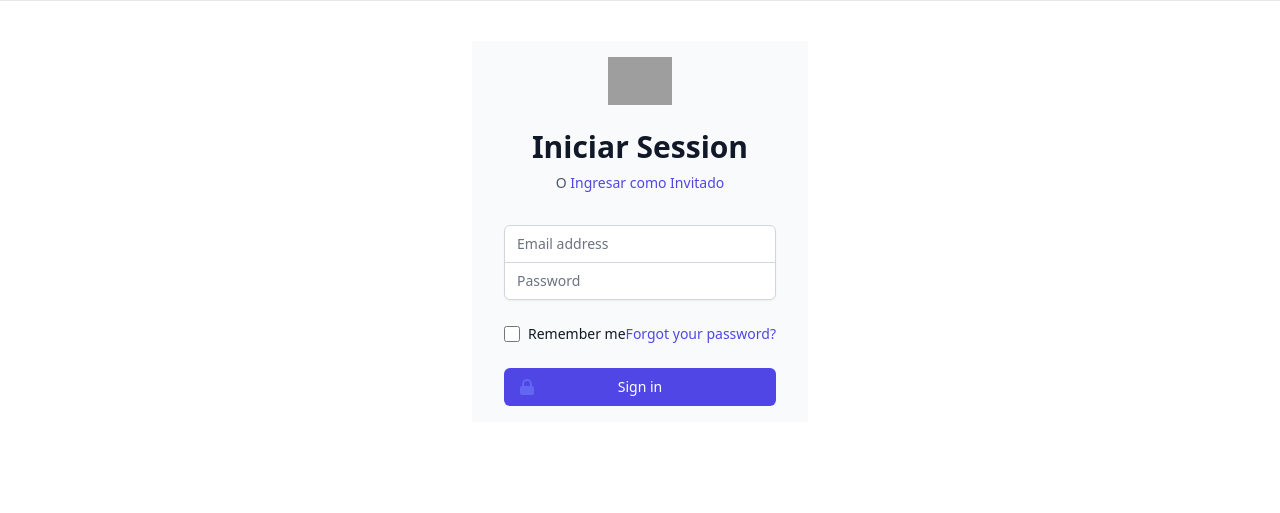
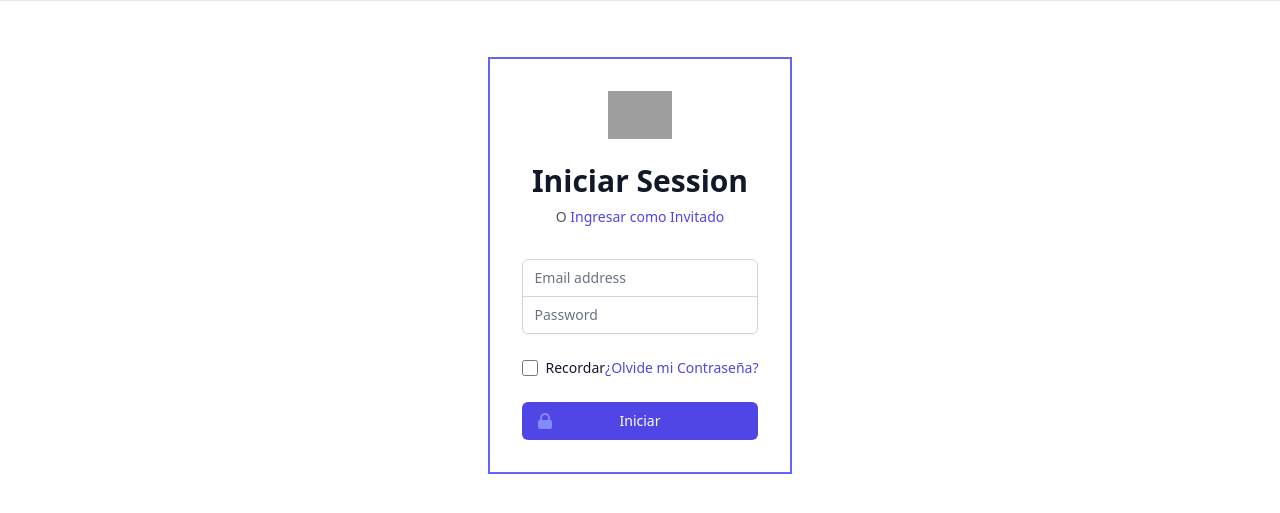
Before and after one commit to zxeveroxz/server, a CodeIgniter 4 app: template app/Views/Admin/login/contenido.php in a window 1280 px wide. Shown: the part 96-609 px from the top of the page. Run offline with PHP 8.4 and a stand-in for CodeIgniter, Linux system fonts and the light colour scheme; the template is opened without the code that fills it, so the values that code supplies are empty; some libraries are stand-ins or nearby versions; grey boxes are pictures that could not be loaded.

Commit message:
formuilario de login

```diff
--- a/app/Views/Admin/login/contenido.php
+++ b/app/Views/Admin/login/contenido.php
@@ -10,8 +10,8 @@ Identificacion - 2023
     <div class="container px-2 py-0 mx-auto">
 
 
-        <div class="flex items-center justify-center bg-gray-50 py-4 px-4 sm:px-6 lg:px-8">
-            <div class="max-w-md w-full space-y-8">
+        <div class="flex items-center justify-center  py-4 px-4 sm:px-6 lg:px-8">
+            <div class="max-w-md w-full  border-2 border-indigo-500 p-8">
                 <div>
                     <img class="mx-auto h-12 w-auto" src="https://tailwindui.com/img/logos/workflow-mark-indigo-600.svg" alt="Workflow">
                     <h2 class="mt-6 text-center text-3xl font-extrabold text-gray-900">
@@ -41,26 +41,26 @@ Identificacion - 2023
                         <div class="flex items-center">
                             <input id="remember_me" name="remember_me" type="checkbox" class="h-4 w-4 text-indigo-600 focus:ring-indigo-500 border-gray-300 rounded">
                             <label for="remember_me" class="ml-2 block text-sm text-gray-900">
-                                Remember me
+                                Recordar
                             </label>
                         </div>
 
                         <div class="text-sm">
                             <a href="#" class="font-medium text-indigo-600 hover:text-indigo-500">
-                                Forgot your password?
+                                ¿Olvide mi Contraseña?
                             </a>
                         </div>
                     </div>
 
                     <div>
-                        <button type="submit" class="group relative w-full flex justify-center py-2 px-4 border border-transparent text-sm font-medium rounded-md text-white bg-indigo-600 hover:bg-indigo-700 focus:outline-none focus:ring-2 focus:ring-offset-2 focus:ring-indigo-500">
+                        <button type="submit" class="group relative w-full flex justify-center py-2 px-4 border border-transparent text-sm font-medium rounded-md text-white bg-indigo-600 hover:bg-indigo-800 focus:outline-none focus:ring-2 focus:ring-offset-2 focus:ring-indigo-500">
                             <span class="absolute left-0 inset-y-0 flex items-center pl-3">
                                 <!-- Heroicon name: solid/lock-closed -->
-                                <svg class="h-5 w-5 text-indigo-500 group-hover:text-indigo-400" xmlns="http://www.w3.org/2000/svg" viewBox="0 0 20 20" fill="currentColor" aria-hidden="True">
+                                <svg class="h-5 w-5 text-indigo-400 group-hover:text-indigo-200" xmlns="http://www.w3.org/2000/svg" viewBox="0 0 20 20" fill="currentColor" aria-hidden="True">
                                     <path fill-rule="evenodd" d="M5 9V7a5 5 0 0110 0v2a2 2 0 012 2v5a2 2 0 01-2 2H5a2 2 0 01-2-2v-5a2 2 0 012-2zm8-2v2H7V7a3 3 0 016 0z" clip-rule="evenodd" />
                                 </svg>
                             </span>
-                            Sign in
+                            Iniciar
                         </button>
                     </div>
                 </form>
```
